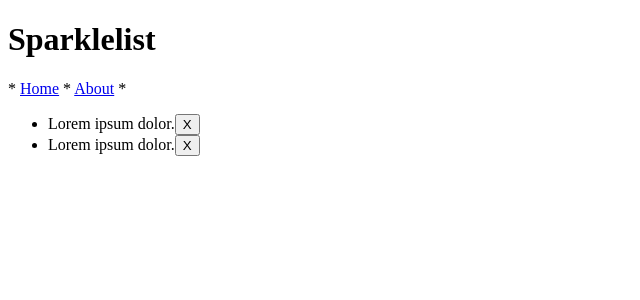
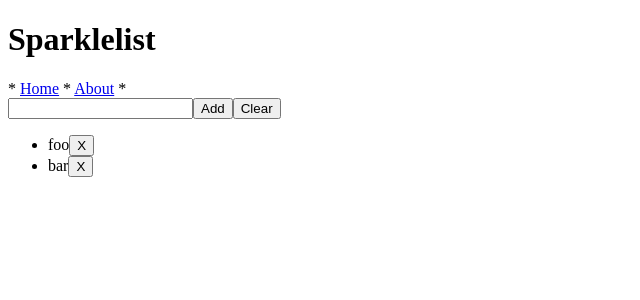
Before and after one commit to frie321984/angular-todolist2, an Angular app: page /todo in a window 1280 px wide. Shown: the top 300 px of the page, without its empty margins (0-640 px from the left). Built offline with nearby package versions, Linux system fonts and the light colour scheme.

Commit message:
TodoService for handling todolist

```diff
--- a/src/app/todolist/todolist.component.html
+++ b/src/app/todolist/todolist.component.html
@@ -1,6 +1,12 @@
-<ul>
-  <li *ngFor="let item of todos; let i = index;">
-    <span (click)="selectTodo(i)">Lorem ipsum dolor.</span>
+<div id="editform">
+  <input type="text" [(ngModel)]="inputText" />
+  <button (click)="addTodo()">Add</button>
+  <button (click)="clearInput()">Clear</button>
+</div>
+
+<ul id="todos">
+  <li *ngFor="let item of todoService.getTodos(); let i = index;">
+    <span (click)="selectTodo(i)">{{item}}</span>
     <button (click)="removeTodo(i)">X</button>
   </li>
 </ul>
--- a/src/app/todolist/todolist.component.ts
+++ b/src/app/todolist/todolist.component.ts
@@ -1,5 +1,5 @@
 import { Component, OnInit } from '@angular/core';
-import { Observable } from "rxjs/Observable";
+import { TodolistService } from './todolist.service';
 
 
 @Component({
@@ -8,36 +8,38 @@ import { Observable } from "rxjs/Observable";
   styleUrls: ['./todolist.component.css']
 })
 export class TodolistComponent implements OnInit {
-  inputText: string;
+  inputText = '';
   selectedIndex: number;
-
-  todos: string[] = [];
   isShowJoke = false;
 
-  constructor() { }
+  constructor(private todoService: TodolistService) { }
 
   ngOnInit() {
-    this.todos.push('foo');
-    this.todos.push('bar');
+    this.isShowJoke = false;
+  }
+
+  clearInput() {
+    console.log('clear');
+    this.selectedIndex = null;
+    this.inputText = '';
     this.isShowJoke = false;
   }
 
   selectTodo(index: number) {
     console.log('select #' + index);
     this.selectedIndex = index;
-    this.inputText = this.todos[index];
+    this.inputText = this.todoService.getTodo(index);
   }
 
   removeTodo(index: number) {
-    console.log('removing #' + index);
-    this.todos.splice(index, 1);
+    this.todoService.removeTodo(index);
     this.isShowJoke = true;
   }
 
-  addTodo(text: string) {
-    console.log('add new todo ' + text);
-    this.todos.push(text);
+  addTodo() {
+    this.todoService.addTodo(this.inputText);
     this.isShowJoke = false;
+    this.inputText = '';
   }
 
 }
--- /dev/null
+++ b/src/app/todolist/todolist.service.ts
@@ -0,0 +1,34 @@
+import { Injectable } from '@angular/core';
+
+@Injectable()
+export class TodolistService {
+
+  todos: string[] = [];
+
+  constructor() {
+    this.todos.push('foo');
+    this.todos.push('bar');
+  }
+
+  removeTodo(index: number) {
+    console.log('removing #' + index);
+    this.todos.splice(index, 1);
+  }
+
+  addTodo(text: string) {
+    if (!text || text.length <= 0) {
+      console.log('Todo was empty.');
+      return;
+    }
+    console.log('add new todo ' + text);
+    this.todos.push(text);
+  }
+
+  getTodos(): string[] {
+    return this.todos;
+  }
+
+  getTodo(index: number): string {
+    return this.todos[index];
+  }
+}
```
Also changed, not shown: src/app/app.module.ts (+5 -2 lines), 1 other file (tests, documents, lock files or other folders).
